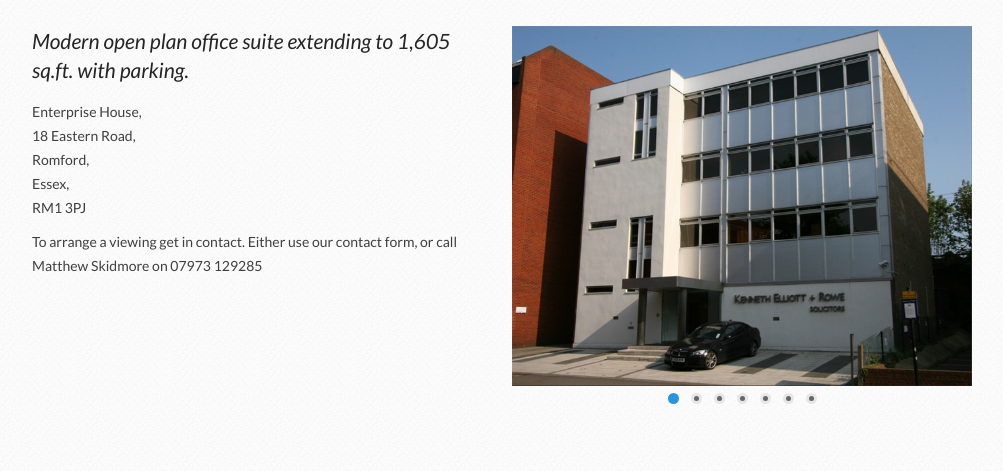
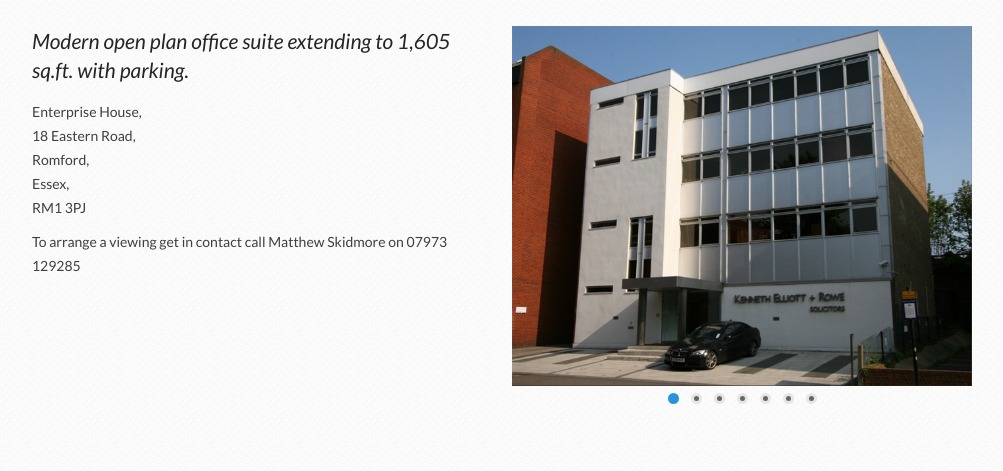
Before and after one commit to matjkd/romfordoffice, a CodeIgniter app: page /welcome/page in a window 1280 px wide. Shown: the part 416-887 px from the top of the page, without its empty margins (138-1141 px from the left). Run offline with CodeIgniter, Linux system fonts and the light colour scheme; some libraries are stand-ins or nearby versions.

Commit message:
updated contact sentance

```diff
--- a/application/views/pages/frontpage.php
+++ b/application/views/pages/frontpage.php
@@ -19,7 +19,7 @@
 				</p>
 
 				<p>
-					To arrange a viewing get in contact. Either use our contact form, or call Matthew Skidmore on 07973 129285
+					To arrange a viewing get in contact call Matthew Skidmore on 07973 129285
 				</p>
 
 			</div>
```
